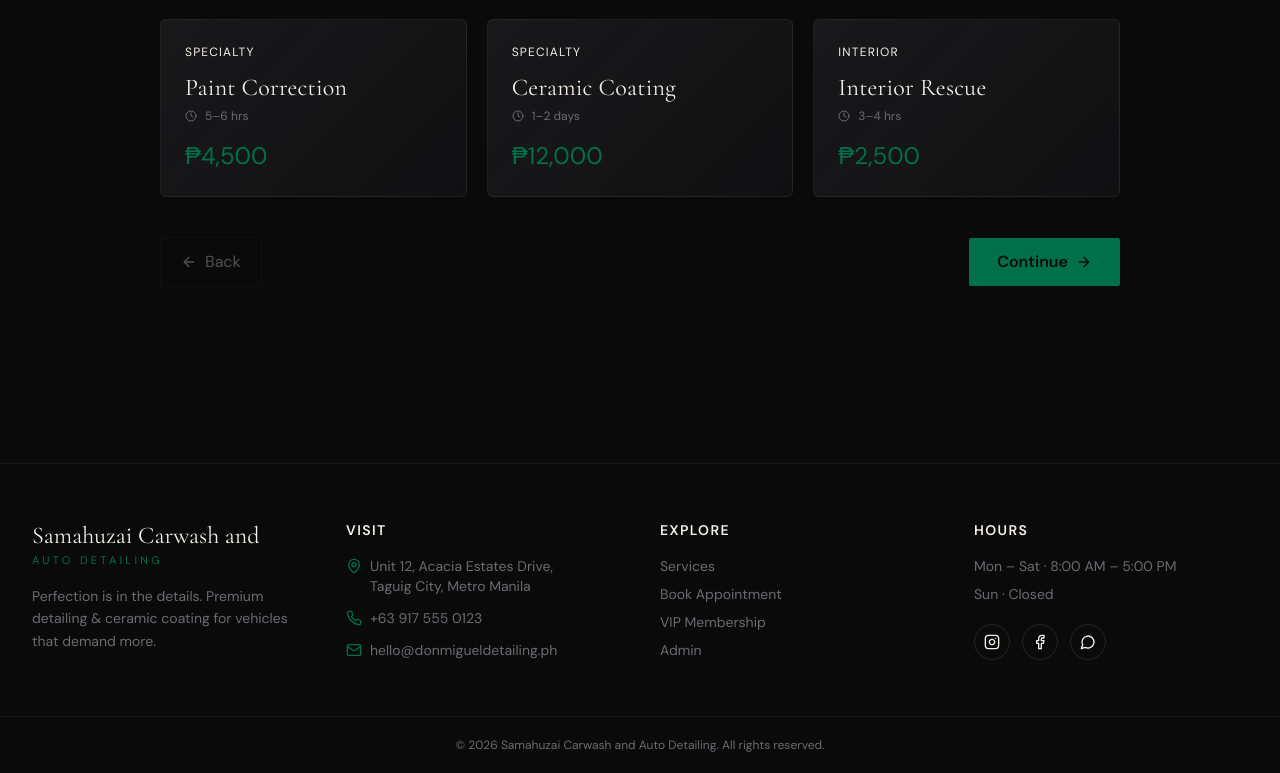
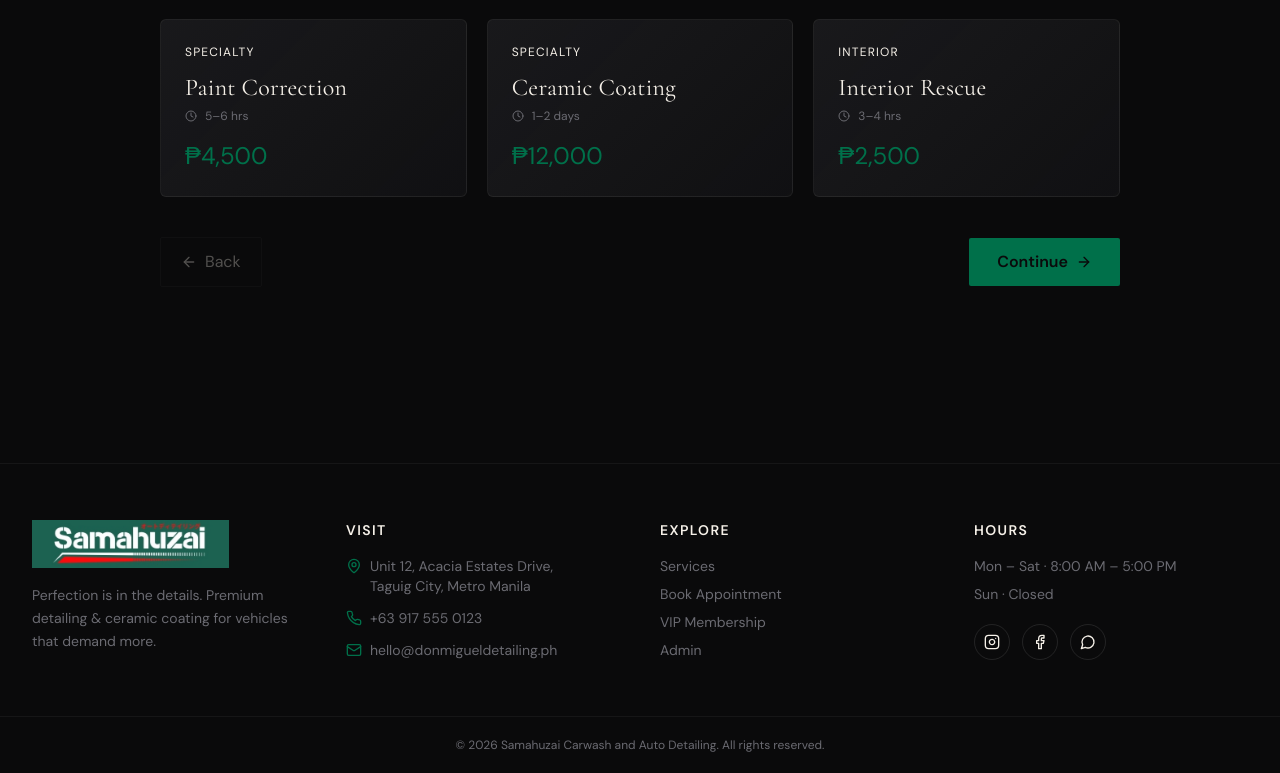
Before and after one commit to mcmanabat65-bit/detailing-app_v2, a Next.js app: page /booking in a window 1280 px wide. Shown: the part 546-1319 px from the top of the page. Built offline with nearby package versions, Linux system fonts and the light colour scheme.

Commit message:
added logo

```diff
--- a/app/page.jsx
+++ b/app/page.jsx
@@ -83,8 +83,10 @@ export default function LandingPage() {
               <span className="w-8 h-px bg-gold" />
               Est. 2026 &middot; Cavite
             </div>
-            <h1 className="font-serif text-5xl md:text-7xl lg:text-8xl leading-[1.05] mb-6">
-              <span className="gold-shimmer">SAMAHUZAI CARWASH & </span>
+            <h1 className="font-serif text-4xl md:text-6xl lg:text-7xl leading-[1.1] mb-6">
+              <span className="gold-shimmer">SAMAHUZAI</span>
+              <br />
+              <span className="text-cream">CARWASH &</span>
               <br />
               <span className="text-cream">AUTO DETAILING</span>
             </h1>
--- a/src/components/Footer.jsx
+++ b/src/components/Footer.jsx
@@ -1,4 +1,5 @@
 import Link from 'next/link';
+import Image from 'next/image';
 import { Instagram, Facebook, MessageCircle, MapPin, Phone, Mail } from 'lucide-react';
 
 export function Footer() {
@@ -6,10 +7,14 @@ export function Footer() {
     <footer className="border-t border-white/5 bg-obsidian/80 mt-24">
       <div className="max-w-7xl mx-auto px-5 md:px-8 py-14 grid md:grid-cols-4 gap-10">
         <div>
-          <div className="font-serif text-2xl text-cream">Samahuzai Carwash and</div>
-          <div className="text-[11px] tracking-[0.3em] text-gold uppercase mb-4">
-            Auto Detailing
-          </div>
+          <Image
+            src="/logo.jpg"
+            alt="Samahuzai Carwash & Auto Detailing"
+            width={160}
+            height={48}
+            className="h-12 w-auto object-contain mb-4"
+            style={{ mixBlendMode: 'screen' }}
+          />
           <p className="text-sm text-muted leading-relaxed">
             Perfection is in the details. Premium detailing & ceramic
             coating for vehicles that demand more.
```
Also changed, not shown: public/logo.jpg (added).
